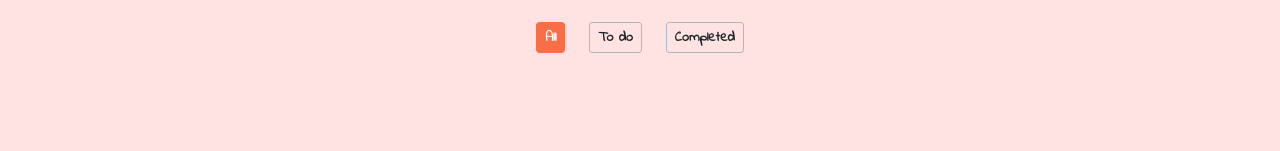
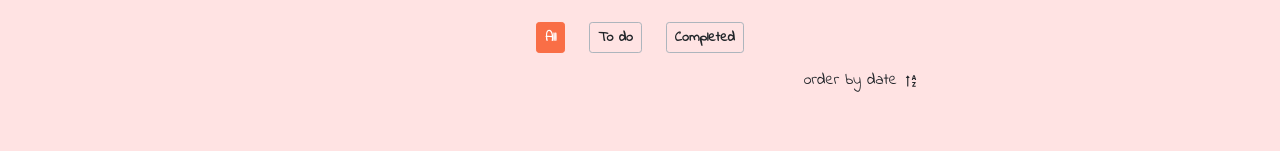
Before and after one commit to giovacalle/todo-app, a React (Create React App) app: page / in a window 1280 px wide. Shown: the part 166-317 px from the top of the page. Built offline with nearby package versions, Linux system fonts and the light colour scheme.

Commit message:
Feature on filter by date
add filter by date asc or desc

```diff
--- a/src/components/Filters/FiltersList/FiltersList.js
+++ b/src/components/Filters/FiltersList/FiltersList.js
@@ -5,6 +5,9 @@ import Form from "react-bootstrap/Form";
 import FilterState from "../FilterState/FilterState";
 
 import { ToDoContext } from "../../../contexts/ToDoContext";
+import { Button } from "react-bootstrap";
+
+import { AiOutlineSortAscending, AiOutlineSortDescending } from 'react-icons/ai';
 
 const FiltersList = () => {
   const {filters, setFilters} = useContext(ToDoContext);
@@ -21,6 +24,12 @@ const FiltersList = () => {
     });
   };
 
+  const dateChangeHandler = (e) => {
+    setFilters(prevFilters => {
+      return { ...prevFilters, dateAsc: !prevFilters.dateAsc };
+    });
+  };
+
   const submitHandler = (e) => {
     e.preventDefault();
   };
@@ -32,6 +41,11 @@ const FiltersList = () => {
         <Form.Control type="text" value={filters.text} onChange={textChangeHandler} size="md" placeholder="Order pizzas 😋" />
       </Form.Group>
 			<FilterState state={filters.state} onClick={stateChangeHandler} />
+      <Button className="mt-2 shadow-none float-end text-dark" onClick={dateChangeHandler}>
+        <span>order by date </span>
+        {filters.dateAsc || <AiOutlineSortAscending /> }
+        {filters.dateAsc && <AiOutlineSortDescending /> }
+      </Button>
     </Form>
   );
 };
--- a/src/components/ToDo/ToDoList/ToDoList.js
+++ b/src/components/ToDo/ToDoList/ToDoList.js
@@ -14,7 +14,7 @@ const ToDoList = (props) => {
   } = useContext(ToDoContext);
 
   return (
-    <ul className="list-unstyled mt-4 p-0 pb-5 overflow-auto" style={{ maxHeight: '65vh' }}>
+    <ul className="w-100 list-unstyled mt-4 p-0 pb-5 overflow-auto" style={{ maxHeight: '65vh' }}>
       {
         filteredTodos.length === 0 && filters.text !== '' &&
         <h2 className="mt-5 text-center">
--- a/src/contexts/ToDoContext.js
+++ b/src/contexts/ToDoContext.js
@@ -8,7 +8,8 @@ const ToDoProvider = (props) => {
   const [filteredTodos, setFilteredTodos] = useState([]);
   const [filters, setFilters] = useLocalStorage("todos_filters", {
     state: 'All',
-    text: ''
+    text: '',
+    dateAsc: true
   });
 
   useEffect(() => {
@@ -28,7 +29,9 @@ const ToDoProvider = (props) => {
     }
 
     todosTmp.sort((a, b) => {
-        return Date.parse(a.dateAdd) - Date.parse(b.dateAdd)
+        const diffDate = filters.dateAsc ? Date.parse(a.dateAdd) - Date.parse(b.dateAdd) : Date.parse(b.dateAdd) - Date.parse(a.dateAdd);
+
+        return diffDate;
     });
 
     setFilteredTodos(JSON.parse(JSON.stringify(todosTmp)));
```
